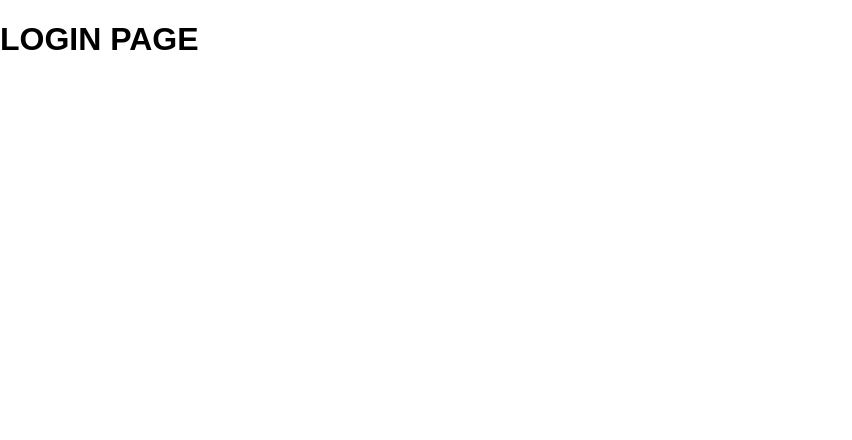
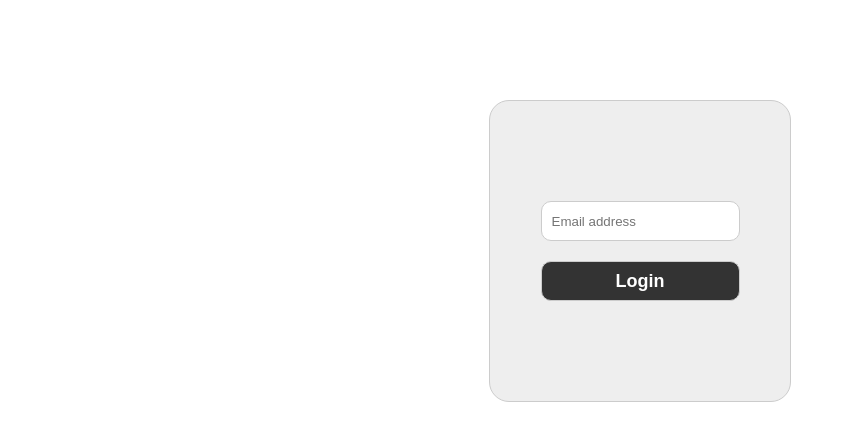
Before and after one commit to ugurtanpektas/chart-with-api-react, a React (Create React App) app: page /login in a window 1280 px wide. Shown: the top 440 px of the page, without its empty margins (0-852 px from the left). Built offline with nearby package versions, Linux system fonts and the light colour scheme.

Commit message:
Login page styles edit, mock login completed

```diff
--- a/src/components/Login.js
+++ b/src/components/Login.js
@@ -5,13 +5,31 @@ import {userAction} from './../actions/userAction';
 
 class Login extends React.Component{
 
+    constructor(props) {
+        super(props);
+    }
+
     componentDidMount(){
 
     }
 
+    handleLogin = async (e) => {
+        e.preventDefault();
+        console.log('handle login');
+        this.props.userAction('SET_LOGGED_IN',true);
+        this.props.history.push('/');
+
+    }
     render(){
        return (
-            <h1>LOGIN PAGE</h1>
+            <div className="login-container">
+                <form onSubmit={this.handleLogin}>
+                    <div>
+                        <input type="email" name="email" placeholder="Email address" required/>
+                        <button type="submit">Login</button>
+                    </div>
+                </form>
+            </div>
         )
     }
 }
--- a/src/components/Navbar.js
+++ b/src/components/Navbar.js
@@ -1,7 +1,5 @@
 import React from "react";
-import {bindActionCreators} from 'redux';
-import {connect} from 'react-redux';
-import {userAction} from './../actions/userAction';
+import {Link} from 'react-router-dom'
 
 class Navbar extends React.Component{
 
@@ -14,23 +12,12 @@ class Navbar extends React.Component{
             <div class="top-header">
                 <div>Chart Dashboard</div>
                 <div>
-                    <a href="#">Logout</a>
+                    <Link to="/login"> Logout</Link>
                 </div>
             </div>
         )
     }
 }
 
-function mapStateToProps(state){
-    return{
-        userState: state.users
-    }
-}
 
-function mapDispatchToProps(dispatch){
-    return bindActionCreators({
-        userAction : userAction
-    }, dispatch)
-}
-
-export default connect(mapStateToProps, mapDispatchToProps) (Navbar);
+export default Navbar;
--- a/src/main.scss
+++ b/src/main.scss
@@ -53,3 +53,37 @@ body,html{
     box-sizing: border-box;
     overflow: auto;
 }
+.login-container{
+    width: 300px;
+    height: 300px;
+    margin: 100px auto;
+    border:1px solid #ccc;
+    border-radius: 20px;
+    background-color: #eee;
+    display: flex;
+    align-items: center;
+    justify-content: center;
+    flex-direction: column;
+    input{
+        height: 40px;
+        border:1px solid #ccc;
+        border-radius: 10px;
+        display: block;
+        width: 100%;
+        outline: none;
+        margin-bottom: 20px;
+        padding: 10px;
+        box-sizing: border-box;
+    }
+    button{
+        display: block;
+        width: 100%;
+        border-radius: 10px;
+        background-color: #333;
+        border:1px solid #ccc;
+        color: #fff;
+        height: 40px;
+        font-size: 18px;
+        font-weight: 600;
+    }
+}
```
